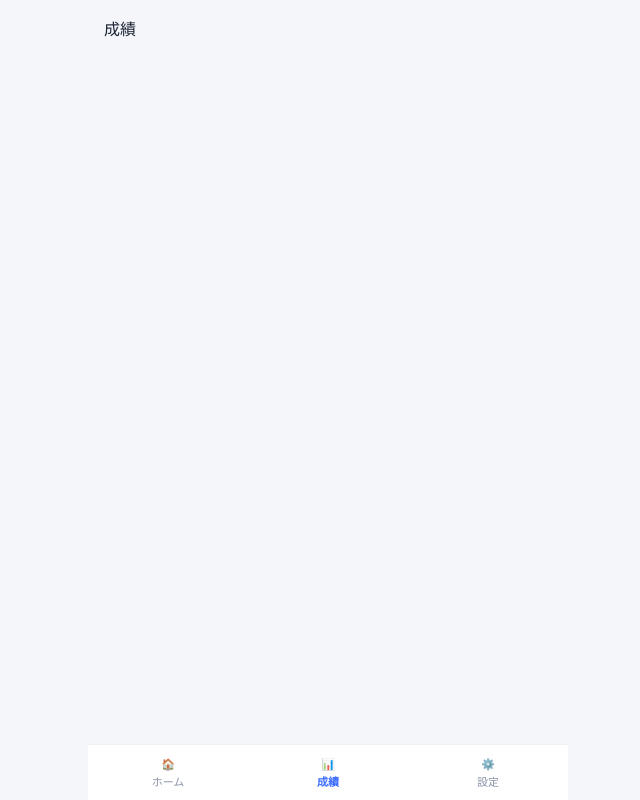
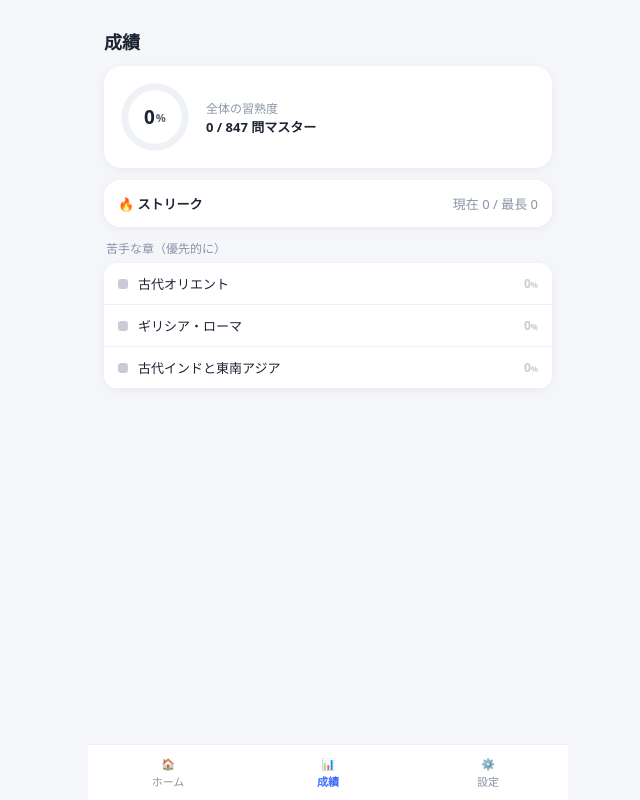
Before and after one commit to wikeda/world-history-quiz, a React (Vite) app: page /#/stats in a window 1280 px wide. Shown: the whole page, without its empty margins (312-952 px from the left). Built offline with nearby package versions, Linux system fonts and the light colour scheme.

Commit message:
feat: stats screen (overall, streak, weak chapters)

```diff
--- a/src/screens/StatsScreen.tsx
+++ b/src/screens/StatsScreen.tsx
@@ -1 +1,55 @@
-export function StatsScreen() { return <div style={{ padding: 16 }}>成績</div>; }
+import { useNavigate } from 'react-router-dom';
+import { useQuestions } from '../hooks/useQuestions';
+import { useAppData } from '../state/AppDataContext';
+import { chapterList, countStates, masteryPct, overallMastery } from '../domain/aggregate';
+import { MasteryRing } from '../components/MasteryRing';
+import { masteryColor } from '../domain/colors';
+
+export function StatsScreen() {
+  const nav = useNavigate();
+  const questions = useQuestions();
+  const { data } = useAppData();
+  const chapters = chapterList(questions);
+  const overall = overallMastery(questions, data.progress);
+
+  const ranked = chapters
+    .map((c) => ({ c, pct: masteryPct(countStates(questions, data.progress, c)) }))
+    .filter((x) => x.pct < 100)
+    .sort((a, b) => a.pct - b.pct)
+    .slice(0, 3);
+
+  return (
+    <div style={{ padding: 16 }}>
+      <h1 style={{ fontSize: 18 }}>成績</h1>
+
+      <div style={{ display: 'flex', gap: 16, alignItems: 'center', background: 'var(--surface)', borderRadius: 18, padding: 16, boxShadow: 'var(--shadow)' }}>
+        <MasteryRing pct={overall.pct} size={70} />
+        <div>
+          <div style={{ fontSize: 12, color: 'var(--muted)' }}>全体の習熟度</div>
+          <div style={{ fontSize: 13, fontWeight: 700 }}>{overall.mastered} / {overall.total} 問マスター</div>
+        </div>
+      </div>
+
+      <div style={{ background: 'var(--surface)', borderRadius: 16, padding: 14, marginTop: 12, boxShadow: 'var(--shadow)' }}>
+        <div style={{ display: 'flex', justifyContent: 'space-between', fontSize: 13 }}>
+          <span style={{ fontWeight: 700 }}>🔥 ストリーク</span>
+          <span style={{ color: 'var(--muted)' }}>現在 {data.streak.current} / 最長 {data.streak.longest}</span>
+        </div>
+      </div>
+
+      <div style={{ marginTop: 12 }}>
+        <div style={{ fontSize: 12, color: 'var(--muted)', margin: '0 2px 6px' }}>苦手な章（優先的に）</div>
+        <div style={{ background: 'var(--surface)', borderRadius: 14, boxShadow: 'var(--shadow)', overflow: 'hidden' }}>
+          {ranked.map((r) => (
+            <div key={r.c} onClick={() => nav(`/chapter/${encodeURIComponent(r.c)}`)}
+              style={{ padding: '11px 14px', display: 'flex', alignItems: 'center', gap: 10, borderBottom: '1px solid var(--border)', cursor: 'pointer' }}>
+              <span style={{ width: 10, height: 10, borderRadius: 3, background: masteryColor(r.pct) }} />
+              <span style={{ flex: 1, fontSize: 13 }}>{r.c}</span>
+              <span style={{ fontSize: 12, fontWeight: 800, color: masteryColor(r.pct) }}>{r.pct}<span style={{ fontSize: 8 }}>%</span></span>
+            </div>
+          ))}
+        </div>
+      </div>
+    </div>
+  );
+}
```
